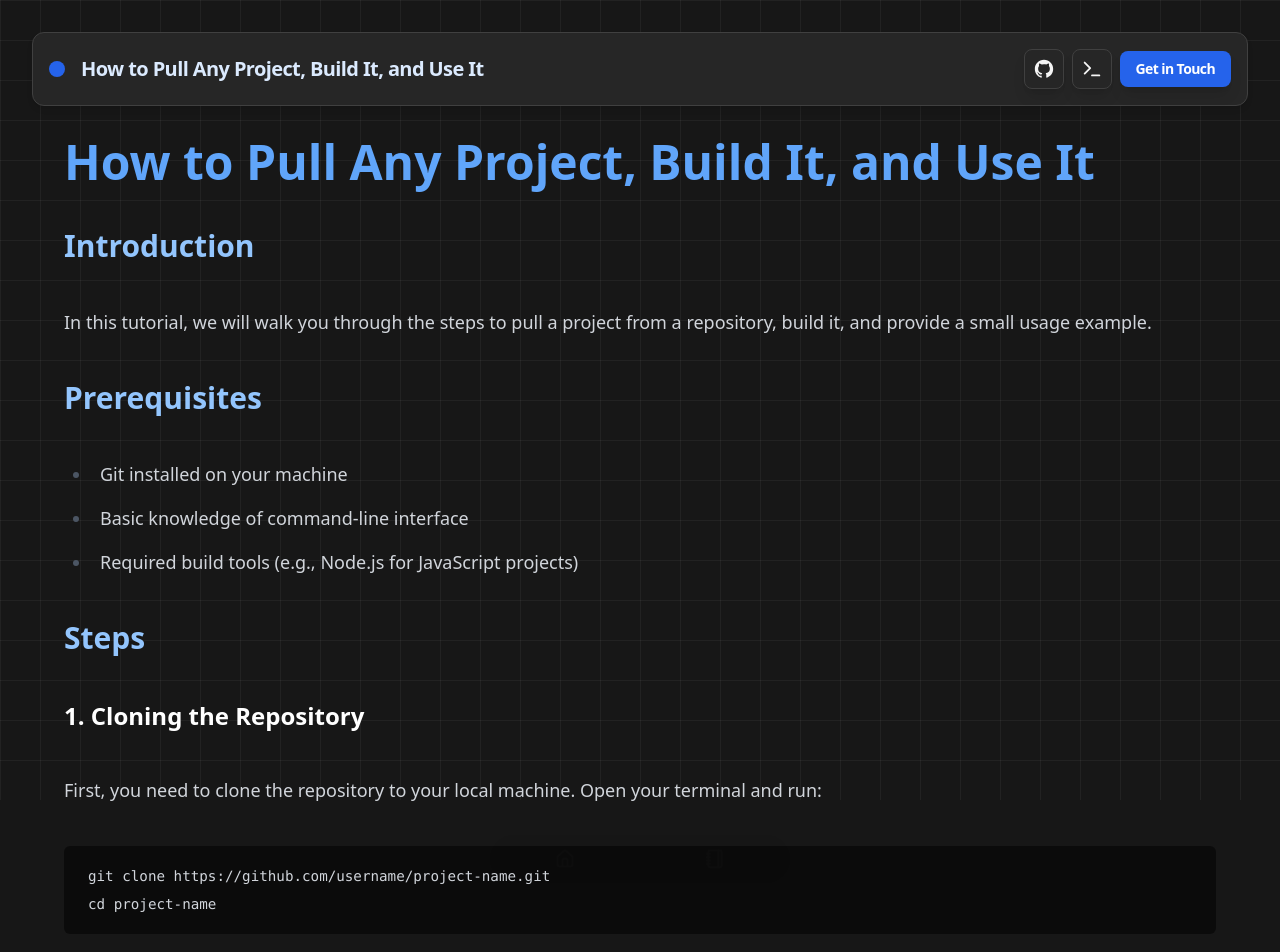
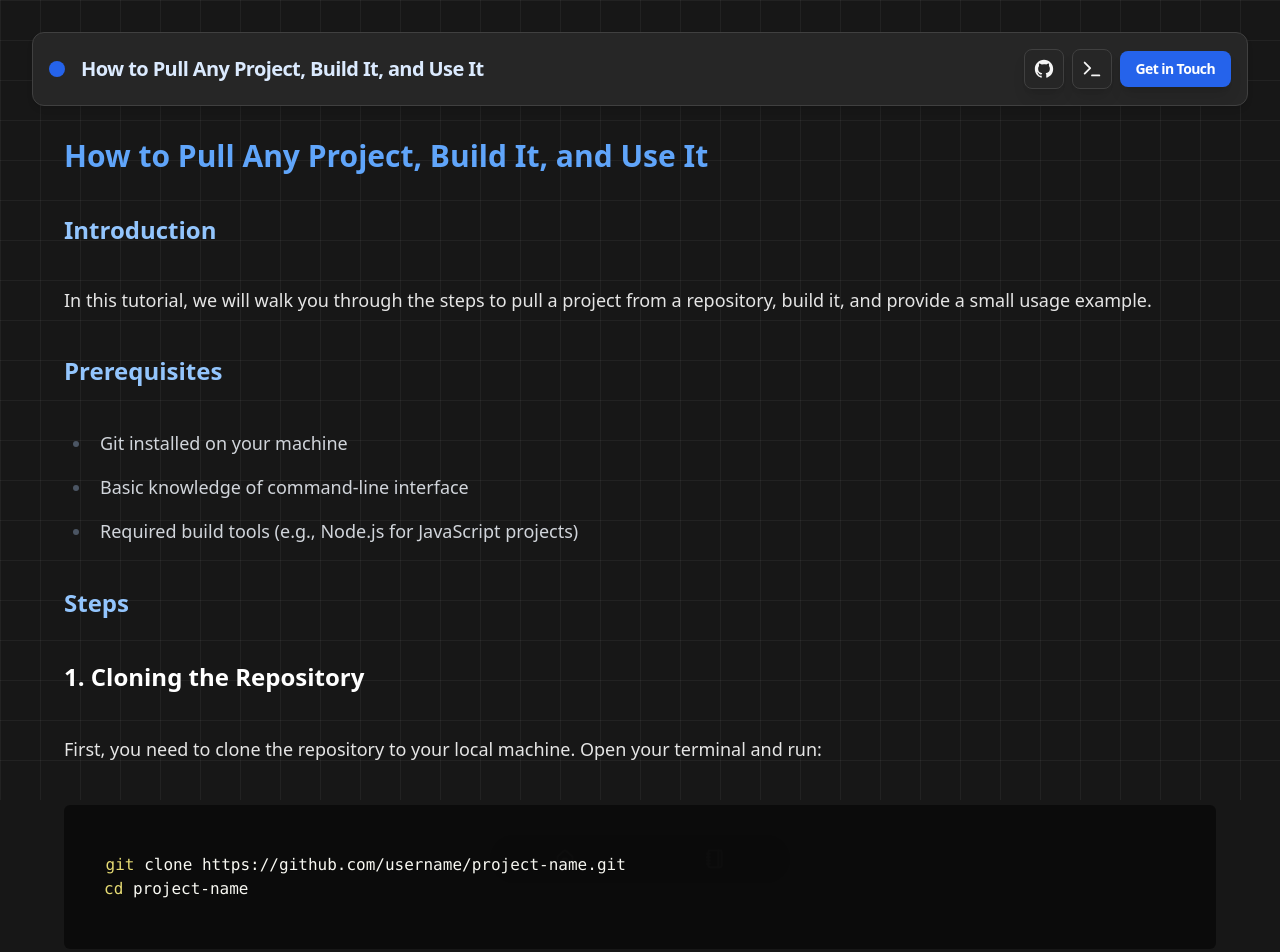
Before and after one commit to Fabbboy/portfolio, a Next.js app: page /blog/curated-list-of-projects in a window 1280 px wide. Shown: the top 952 px of the page. Built offline with nearby package versions, Linux system fonts and the light colour scheme.

Commit message:
some better markdown rendering

```diff
--- a/package.json
+++ b/package.json
@@ -26,9 +26,11 @@
     "lucide-react": "^0.453.0",
     "moment": "^2.30.1",
     "next": "14.2.15",
+    "prismjs": "^1.29.0",
     "react": "^18",
     "react-dom": "^18",
     "react-markdown": "^9.0.1",
+    "react-syntax-highlighter": "^15.6.1",
     "rehype-raw": "^7.0.0",
     "remark-gfm": "^4.0.0",
     "tailwind-merge": "^2.5.4",
@@ -38,6 +40,7 @@
     "@types/node": "^20",
     "@types/react": "^18",
     "@types/react-dom": "^18",
+    "@types/react-syntax-highlighter": "^15.5.13",
     "@types/tailwindcss": "^3.1.0",
     "eslint": "^8",
     "eslint-config-next": "14.2.15",
--- a/src/app/blog/[blog_id]/BlogViewerComponent.tsx
+++ b/src/app/blog/[blog_id]/BlogViewerComponent.tsx
@@ -2,13 +2,69 @@
 import { BASEPATH } from "@/app/globals";
 import HeaderComponent from "@/components/HeaderComponent";
 import { useState, useEffect } from "react";
-import ReactMarkdown from "react-markdown";
+import ReactMarkdown, { Components } from "react-markdown";
 import remarkGfm from "remark-gfm";
 import rehypeRaw from "rehype-raw";
+import { Prism as SyntaxHighlighter } from "react-syntax-highlighter";
+import { okaidia } from "react-syntax-highlighter/dist/cjs/styles/prism";
 
 interface BlogContentProps {
   blog_id: string;
 }
+
+const components = {
+  h1: ({ children }: { children: React.ReactNode }) => (
+    <h1 className="text-3xl font-bold text-blue-400 mb-4">{children}</h1>
+  ),
+  h2: ({ children }: { children: React.ReactNode }) => (
+    <h2 className="text-2xl font-semibold text-blue-300 mt-6 mb-4">
+      {children}
+    </h2>
+  ),
+  p: ({ children }: { children: React.ReactNode }) => (
+    <p className="text-md text-neutral-200 leading-relaxed mb-4">{children}</p>
+  ),
+  a: ({ children, ...props }: { children: React.ReactNode }) => (
+    <a
+      className="text-blue-400 hover:underline"
+      target="_blank"
+      rel="noopener noreferrer"
+      {...props}
+    >
+      {children}
+    </a>
+  ),
+  code({
+    inline,
+    className,
+    children,
+  }: {
+    inline: boolean;
+    className: string;
+    children: string;
+  }) {
+    const match = /language-(\w+)/.exec(className || "");
+    return !inline && match ? (
+      <SyntaxHighlighter
+        style={okaidia}
+        language={match[1]}
+        PreTag="div"
+        customStyle={{
+          backgroundColor: "transparent",
+          padding: "1em",
+          borderRadius: "8px",
+          margin: "1em 0",
+        }}
+      >
+        {String(children).replace(/\n$/, "")}
+      </SyntaxHighlighter>
+    ) : (
+      <code className="bg-neutral-800 text-blue-200 rounded px-1">
+        {children}
+      </code>
+    );
+  },
+};
 
 export function BlogViewerComponent({ blog_id }: BlogContentProps) {
   const [postContent, setPostContent] = useState<string>("");
@@ -38,6 +94,7 @@ export function BlogViewerComponent({ blog_id }: BlogContentProps) {
       <div className="prose prose-invert prose-lg max-w-none text-gray-300 p-4 md:p-8 space-y-6 md:space-y-10">
         {postContent ? (
           <ReactMarkdown
+            components={components as Partial<Components>}
             remarkPlugins={[remarkGfm]}
             rehypePlugins={[rehypeRaw]}
           >
--- a/src/app/globals.css
+++ b/src/app/globals.css
@@ -1,3 +1,4 @@
+@import "prismjs/themes/prism-okaidia.css";
 @tailwind base;
 @tailwind components;
 @tailwind utilities;
--- a/tailwind.config.ts
+++ b/tailwind.config.ts
@@ -1,3 +1,4 @@
+/* eslint-disable @typescript-eslint/no-require-imports */
 import type { Config } from "tailwindcss";
 
 const config: Config = {
@@ -56,37 +57,61 @@ const config: Config = {
           "5": "hsl(var(--chart-5))",
         },
       },
-      typography: (theme: (path: string) => string) => ({
+      // eslint-disable-next-line @typescript-eslint/no-explicit-any
+      typography: (theme: (arg0: string) => any) => ({
         DEFAULT: {
           css: {
-            color: theme("colors.gray.300"),
-            h1: { color: theme("colors.blue.400") },
-            h2: { color: theme("colors.blue.300") },
-            a: { color: theme("colors.blue.400"), textDecoration: "underline" },
-            strong: { color: theme("colors.blue.400") },
+            color: theme("colors.neutral.300"),
+            fontSize: "0.875rem", // Smaller font size
+            lineHeight: "1.5", // Adjust line height to be more compact
+            h1: {
+              color: theme("colors.blue.400"),
+              fontSize: "1.5rem", // Smaller h1 size
+              marginBottom: "0.4em", // Reduce space below h1
+            },
+            h2: {
+              color: theme("colors.blue.300"),
+              fontSize: "1.25rem", // Smaller h2 size
+              marginBottom: "0.3em",
+            },
+            p: {
+              marginTop: "0.4em",
+              marginBottom: "0.4em",
+            },
+            a: {
+              color: theme("colors.blue.400"),
+              textDecoration: "underline",
+            },
             blockquote: {
-              color: theme("colors.gray.400"),
+              color: theme("colors.neutral.400"),
               borderLeftColor: theme("colors.blue.500"),
               fontStyle: "italic",
+              paddingLeft: "0.8em",
+              marginTop: "0.8em",
+              marginBottom: "0.8em",
+            },
+            li: {
+              marginTop: "0.2em",
+              marginBottom: "0.2em",
+            },
+            pre: {
+              padding: "0.8em",
+              fontSize: "0.85rem",
+              marginTop: "0.6em",
+              marginBottom: "0.6em",
             },
             code: {
               color: theme("colors.blue.300"),
-              backgroundColor: theme("colors.gray.800"),
-              padding: "2px 4px",
+              backgroundColor: theme("colors.neutral.800"),
               borderRadius: "4px",
+              fontSize: "0.85rem",
             },
-            "code::before": { content: '""' },
-            "code::after": { content: '""' },
           },
         },
       }),
     },
   },
-  plugins: [
-    require("tailwindcss-animate"),
-    require("@tailwindcss/line-clamp"),
-    require("@tailwindcss/typography"),
-  ],
+  plugins: [require("tailwindcss-animate"), require("@tailwindcss/typography")],
 };
 
 export default config;
```
Also changed, not shown: 2 other files (tests, documents, lock files or other folders).
